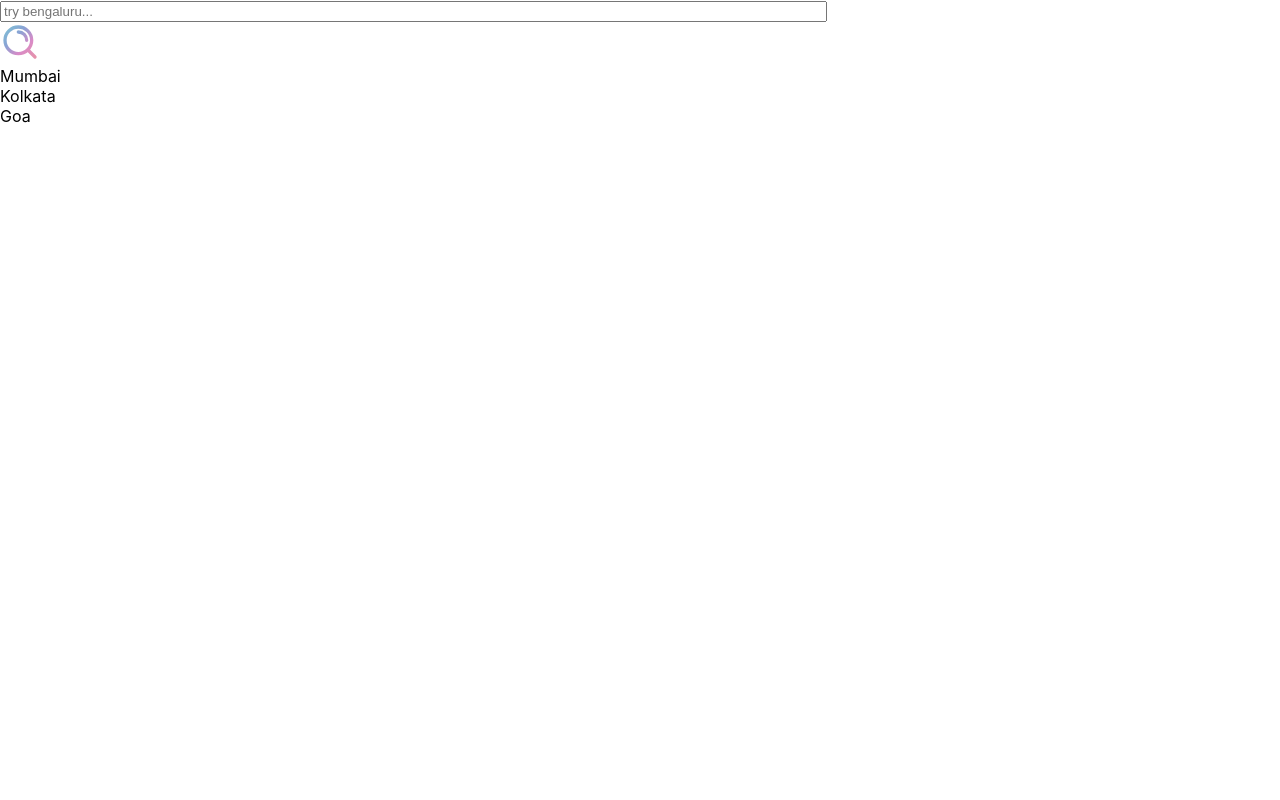
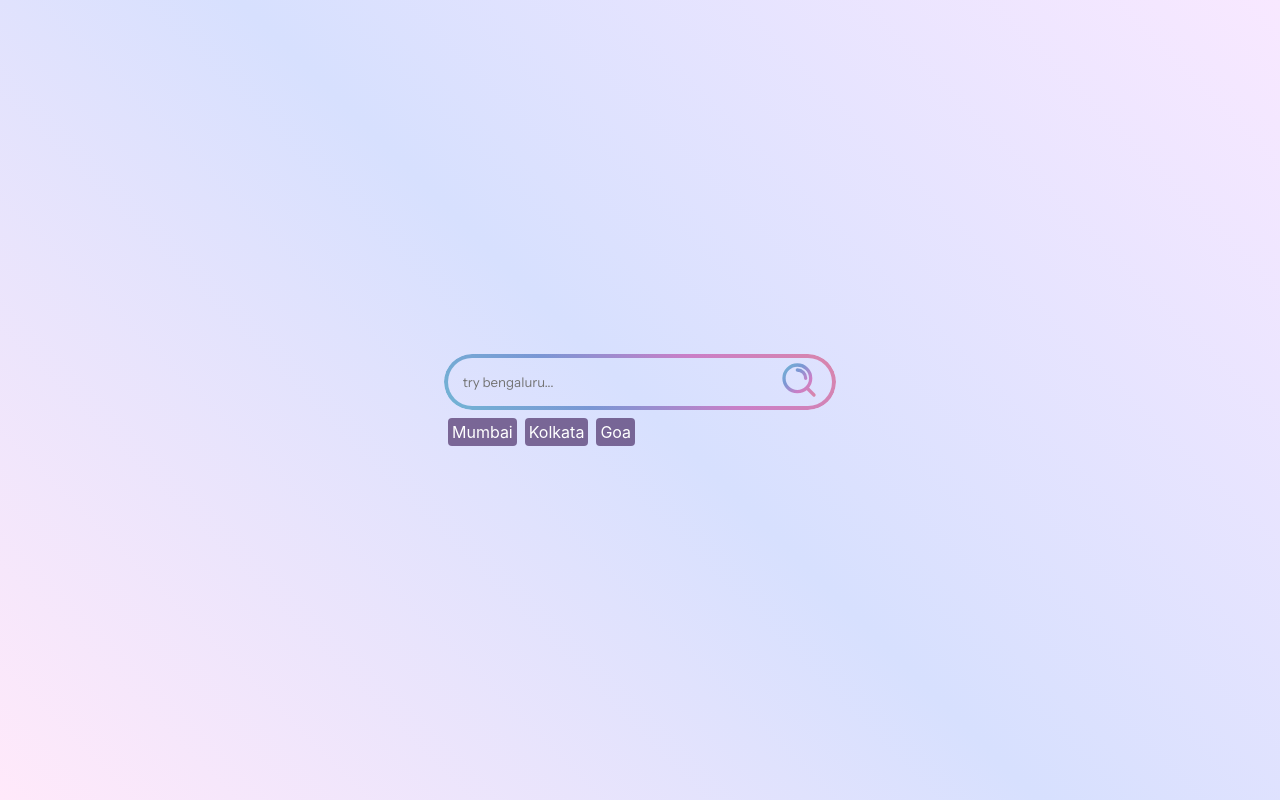
Before and after one commit to amoreX/travelgo, a React (Create React App) app: page / in a window 1280 px wide. Built offline with nearby package versions, Linux system fonts and the light colour scheme.

Commit message:
auto-suggestion

```diff
--- a/package.json
+++ b/package.json
@@ -3,6 +3,7 @@
   "version": "0.1.0",
   "private": true,
   "dependencies": {
+    "@google/generative-ai": "^0.16.0",
     "@testing-library/jest-dom": "^5.17.0",
     "@testing-library/react": "^13.4.0",
     "@testing-library/user-event": "^13.5.0",
--- a/src/Components/Landing/Landing.js
+++ b/src/Components/Landing/Landing.js
@@ -1,48 +1,41 @@
 //Landing page upon visiting the site
 
 import { useState, useEffect } from "react";
+import { useNavigate } from "react-router";
+import {Suggestion} from "./getSuggestions";
 import { motion } from "framer-motion";
+import { search_icon } from "./vars";
 import "./Landing.scss";
 
 export default function Landing() {
-  const search_icon = (
-    <svg
-      xmlns="http://www.w3.org/2000/svg"
-      width="40px"
-      height="40px"
-      viewBox="0 0 24 24"
-      fill="none"
-    >
-      <defs>
-        <linearGradient id="gradientStroke" x1="0%" y1="0%" x2="100%" y2="100%">
-          <stop offset="0%" style={{ stopColor: "rgba(41, 151, 185, 0.6)" }} />
-          <stop offset="33%" style={{ stopColor: "rgba(58, 101, 184, 0.6)" }} />
-          <stop offset="67%" style={{ stopColor: "rgba(191, 61, 162, 0.6)" }} />
-          <stop
-            offset="100%"
-            style={{ stopColor: "rgba(212, 73, 115, 0.6)" }}
-          />
-        </linearGradient>
-      </defs>
+  const shift = useNavigate();
+  const [cityList,setCityList]=useState(["Mumbai", "Kolkata", "Goa"]);
+  const [search, setSearch] = useState("");
 
-      <path
-        d="M11 6C13.7614 6 16 8.23858 16 11M16.6588 16.6549L21 21M19 11C19 15.4183 15.4183 19 11 19C6.58172 19 3 15.4183 3 11C3 6.58172 6.58172 3 11 3C15.4183 3 19 6.58172 19 11Z"
-        stroke="url(#gradientStroke)"
-        strokeWidth={2}
-        strokeLinecap="round"
-        strokeLinejoin="round"
-      />
-    </svg>
-  );
-  const City_list = ["Mumbai", "Kolkata", "Goa"];
-  const [search, setSearch] = useState("");
-  const navcity = (input) => {
-    console.log(input); // update city to be searched here
+  const changePage=(input)=>{
+    //update city name in useContext here
+    console.log(input);
+    setTimeout(()=>{
+      shift("/content");
+    },2000);
   };
 
   useEffect(() => {
-    console.log(search);
+    // console.log(search.length);
+    if (search.length<2){
+      setCityList(["Mumbai","Kolkata","Goa"]);
+    }
+    else{
+      const newSugg=async()=>{
+        let newSuggestions=await  Suggestion(search);
+        console.log(newSuggestions);
+        newSuggestions=newSuggestions.split(",");
+        setCityList(newSuggestions);
+      };
+      newSugg();
+    }
   }, [search]);
+
   return (
     <motion.div
       id="main-container"
@@ -79,14 +72,15 @@ export default function Landing() {
           initial={{ opacity: 0 }}
           transition={{ type: "tween", ease: "easeInOut", delay: 1.5 }}
           animate={{ opacity: 1 }}
+          onClick={()=>changePage(search)}
         >
           {search_icon}
         </motion.div>
       </motion.div>
       <div id="suggestions">
-        {City_list.map((city, index) => {
+        {cityList.map((city, index) => {
           return (
-            <motion.div id="city" key={index} onClick={() => navcity(city)}
+            <motion.div id="city" key={index} onClick={() => {changePage(city);}}
             initial={{y:20,opacity:0}}
             transition={{type:"tween",delay:1.5+index*0.1}}
             animate={{y:0,opacity:1}}
--- a/src/Components/Landing/Landing.scss
+++ b/src/Components/Landing/Landing.scss
@@ -11,7 +11,69 @@ body {
   justify-content: center;
   //   align-items: center;
 }
+#main-container {
+  position: absolute;
+  width: 100vw;
+  height: 100vh;
+  gap:8px;
+  background: linear-gradient(45deg, #ffe9fa, #d7e0fe , #f8e8ff );
+  @include layout-content();
 
+  #search-container {
+    width: 28vw;
+    margin-inline: auto;
+    height: 6vh;
+  //   background-color: red;
+    display: flex;
+    justify-content: space-around;
+    align-items: center;
+    border-radius: 56px;
+    padding: 4px; /* Add padding to make room for the border */
+    background-clip: padding-box;
+
+    z-index: 2;
+
+    &:before {
+      content: "";
+      position: absolute;
+      width: 30vw;
+      height: 6vh;
+      border-radius: 56px;
+      padding: 4px; /* Ensure this matches the padding on the container */
+      background: linear-gradient(45deg, rgba(41, 151, 185, 0.6), rgba(58, 101, 184, 0.6), rgba(191, 61, 162, 0.6),rgba(212, 73, 115, 0.6));
+      -webkit-mask: linear-gradient(#fff 0 0) content-box,
+        linear-gradient(#fff 0 0);
+      -webkit-mask-composite: destination-out;
+      mask-composite: exclude;
+      z-index: -1; /* Ensure it is behind the container's content */
+    }
+
+    #input-field {
+      height: 8vh;
+      width: 64vw;
+      border-radius: 56px;
+      background-color: rgba(110, 105, 105, 0);
+      border: 0px;
+      outline: none;
+      font-family: "Instrument Sans", sans-serif;
+    font-weight: 400;
+    }
+  }
+  #suggestions {
+    display: flex;
+    gap:8px;
+    font-size: 16px;
+    margin-left: 35%;
+    #city{
+      box-sizing: border-box;
+      padding:4px;
+      border-radius: 4px;
+      color:white;
+      background-color: rgba(56, 21, 82, 0.6);
+      cursor: pointer;
+    }
+  }
+}
 @media screen and (max-width: 1100px) {
   #main-container {
     position: absolute;
--- /dev/null
+++ b/src/Components/Landing/getSuggestions.js
@@ -0,0 +1,12 @@
+import { GoogleGenerativeAI } from "@google/generative-ai";
+
+export async function Suggestion(city) {
+  console.log(city);
+  const genAI = new GoogleGenerativeAI("AIzaSyCpSvYvxAYQEGFtfBBMEI4R-9M6V-H_uwM");
+  const model = genAI.getGenerativeModel({ model: "gemini-1.5-flash" });
+
+  let prompt = `here is a word, give me 3 city names whose first letters match with this word , the word is "${city}", give the city names seperated by comma`;
+
+  const result = await model.generateContent(prompt);
+  return(result.response.text());
+}
--- /dev/null
+++ b/src/Components/Landing/vars.js
@@ -0,0 +1,29 @@
+export const search_icon = (
+    <svg
+      xmlns="http://www.w3.org/2000/svg"
+      width="40px"
+      height="40px"
+      viewBox="0 0 24 24"
+      fill="none"
+    >
+      <defs>
+        <linearGradient id="gradientStroke" x1="0%" y1="0%" x2="100%" y2="100%">
+          <stop offset="0%" style={{ stopColor: "rgba(41, 151, 185, 0.6)" }} />
+          <stop offset="33%" style={{ stopColor: "rgba(58, 101, 184, 0.6)" }} />
+          <stop offset="67%" style={{ stopColor: "rgba(191, 61, 162, 0.6)" }} />
+          <stop
+            offset="100%"
+            style={{ stopColor: "rgba(212, 73, 115, 0.6)" }}
+          />
+        </linearGradient>
+      </defs>
+
+      <path
+        d="M11 6C13.7614 6 16 8.23858 16 11M16.6588 16.6549L21 21M19 11C19 15.4183 15.4183 19 11 19C6.58172 19 3 15.4183 3 11C3 6.58172 6.58172 3 11 3C15.4183 3 19 6.58172 19 11Z"
+        stroke="url(#gradientStroke)"
+        strokeWidth={2}
+        strokeLinecap="round"
+        strokeLinejoin="round"
+      />
+    </svg>
+  );
```
Also changed, not shown: 1 other file (tests, documents, lock files or other folders).
